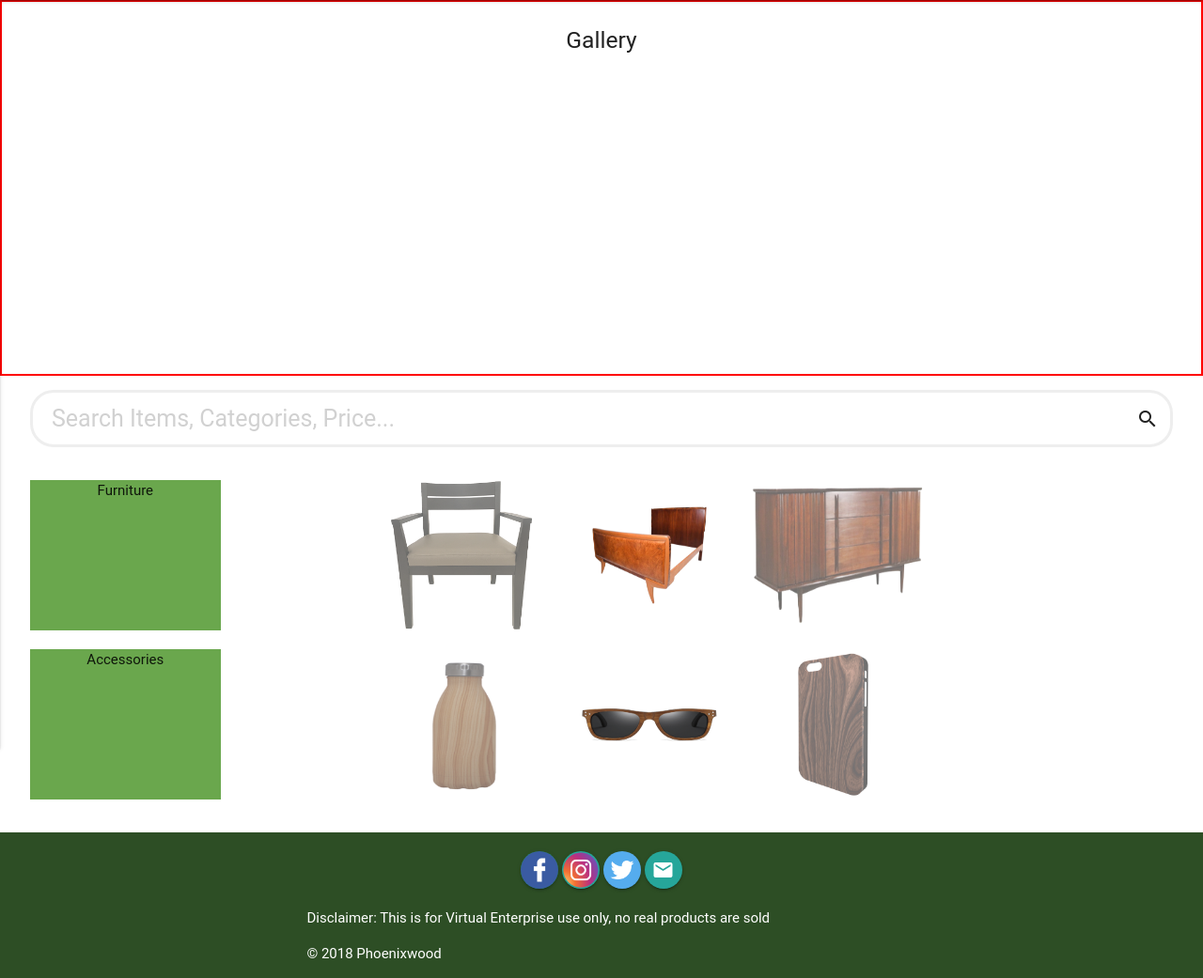
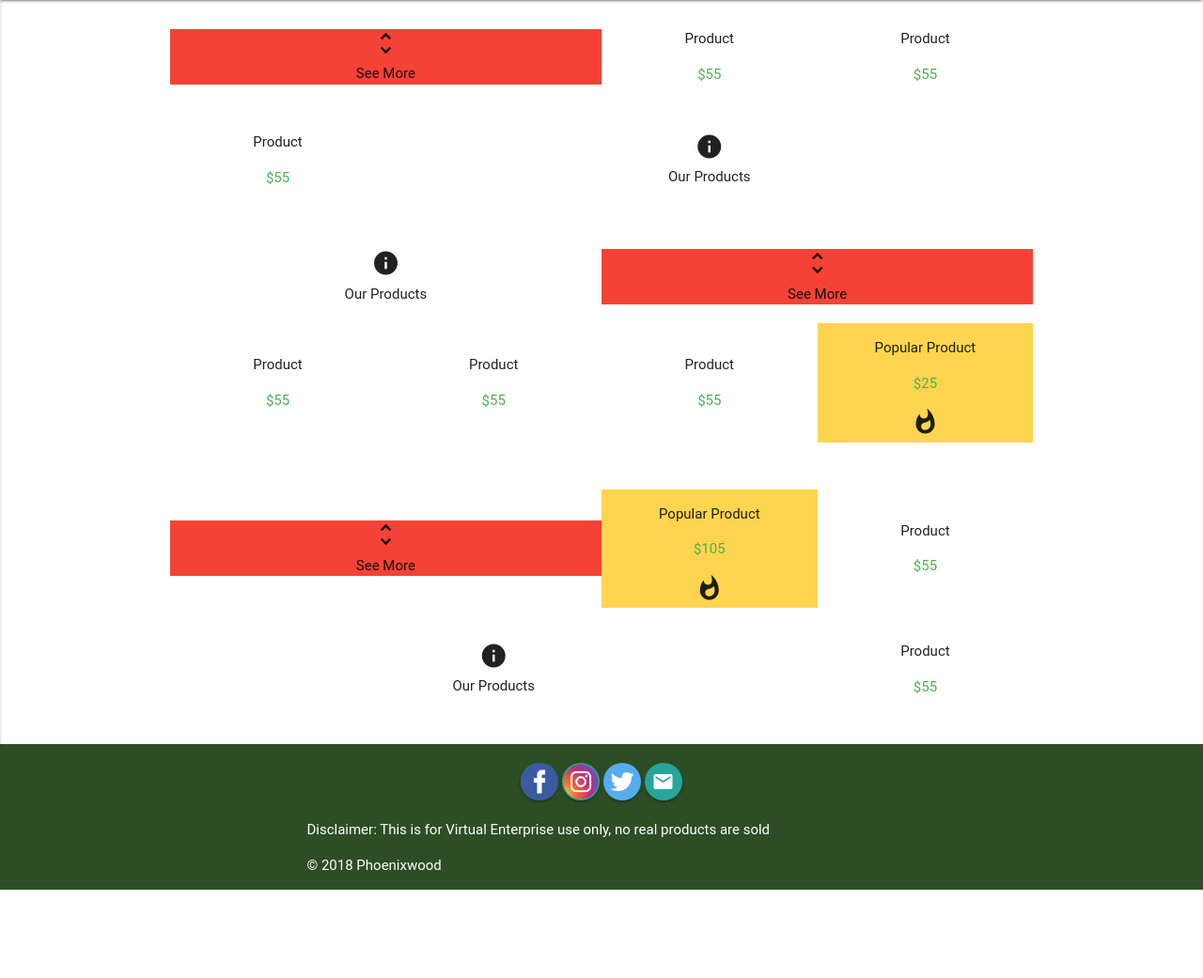
Before and after one commit to KamaalWalker/phoenixwoodvei, a PHP site: page /store.php in a window 1280 px wide. Shown: the part 64-1105 px from the top of the page at 94% size. After the commit the page ends 1011 px from the top, so only its background shows below. Run offline with PHP 8.4, Linux system fonts and the light colour scheme; some libraries are stand-ins or nearby versions; some web fonts are replaced.

Commit message:
Update store.php
Store Overhaul

```diff
--- a/phoenixwoodvei.com/store.php
+++ b/phoenixwoodvei.com/store.php
@@ -4,56 +4,126 @@
 
 <link href="css/store.css" type="text/css" rel="stylesheet" media="screen,projection"/>
 
-<div class="section temp1 center" id="top">
-  <h5>Gallery</h5>
-</div>
+<div class="section container">
+  <div class="row valign-wrapper">
+    <div class="col s6 red">
+      <div class="hover-hide center">
+        <i class="material-icons small">unfold_more</i>
+        <br>See More
+      </div>
+    </div>
+    <div class="col s3 ">
+      <div class="hover-hide center">
+        <p>Product</p>
+        <p class="green-text">$55</p>
+      </div>
+    </div>
+    <div class="col s3 ">
+      <div class="hover-hide center">
+        <p>Product</p>
+        <p class="green-text">$55</p>
+      </div>
+    </div>
+  </div>
 
-<div class="section search">
-  <div class="input-field browser-default" id="search">
-    <input type="text" id="searchfield" placeholder="Search Items, Categories, Price..." onkeyup="">
-    <i class="material-icons right" id="searchicon">search</i>
+  <div class="row valign-wrapper">
+    <div class="col s3 ">
+      <div class="hover-hide center">
+        <p>Product</p>
+        <p class="green-text">$55</p>
+      </div>
+    </div>
+    <div class="col s9 ">
+      <div class="center">
+        <i class="material-icons small">info</i>
+        <br>Our Products
+      </div>
+    </div>
   </div>
 </div>
 
-<div class="section temp2">
+<div class="section container">
+  <div class="row valign-wrapper">
+    <div class="col s6 ">
+      <div class="center">
+        <i class="material-icons small">info</i>
+        <br>Our Products
+      </div>
+    </div>
+    <div class="col s6 red">
+      <div class="hover-hide center">
+        <i class="material-icons small">unfold_more</i>
+        <br>See More
+      </div>
+    </div>
+  </div>
+  <div class="row valign-wrapper">
+    <div class="col s3 ">
+      <div class="hover-hide center">
+        <p>Product</p>
+        <p class="green-text">$55</p>
+      </div>
+    </div>
+    <div class="col s3 ">
+      <div class="hover-hide center">
+        <p>Product</p>
+        <p class="green-text">$55</p>
+      </div>
+    </div>
+    <div class="col s3 ">
+      <div class="hover-hide center">
+        <p>Product</p>
+        <p class="green-text">$55</p>
+      </div>
+    </div>
+    <div class="col s3 amber lighten-2">
+      <div class="hover-hide center">
+        <p>Popular Product</p>
+        <p class="green-text">$25</p>
+        <i class="material-icons small">whatshot</i>
+      </div>
+    </div>
+  </div>
+</div>
 
-  <div class="row">
-    <div class="col s2 category center" id="furniture">
-      Furniture
+<div class="section container">
+  <div class="row valign-wrapper">
+    <div class="col s6 red">
+      <div class="hover-hide center">
+        <i class="material-icons small">unfold_more</i>
+        <br>See More
+      </div>
     </div>
-    <div class="carousel">
-      <a class="carousel-item" href="#one!"><img src="images/furniture_1.png"></a>
-      <a class="carousel-item" href="#two!"><img src="images/furniture_2.png"></a>
-      <a class="carousel-item" href="#three!"><img src="images/furniture_3.png"></a>
+    <div class="col s3 amber lighten-2">
+      <div class="hover-hide center">
+        <p>Popular Product</p>
+        <p class="green-text">$105</p>
+        <i class="material-icons small">whatshot</i>
+      </div>
+    </div>
+    <div class="col s3 ">
+      <div class="hover-hide center">
+        <p>Product</p>
+        <p class="green-text">$55</p>
+      </div>
     </div>
   </div>
 
-  <div class="row">
-    <div class="col s2 category center" id="furniture">
-      Accessories
+  <div class="row valign-wrapper">
+    <div class="col s9 ">
+      <div class="center">
+        <i class="material-icons small">info</i>
+        <br>Our Products
+      </div>
     </div>
-    <div class="carousel">
-      <a class="carousel-item" href="#one!"><img src="images/accessory_1.png"></a>
-      <a class="carousel-item" href="#two!"><img src="images/accessory_2.png"></a>
-      <a class="carousel-item" href="#three!"><img src="images/accessory_3.png"></a>
+    <div class="col s3 ">
+      <div class="hover-hide center">
+        <p>Product</p>
+        <p class="green-text">$55</p>
+      </div>
     </div>
   </div>
-
 </div>
-
-<!--<div class="section temp3">
-  <h5>Featured ? On Sale? Staff picks?</h5>
-</div>
-
-<div class="section temp3">
-  <h5>Statistics?</h5>
-</div>
-
-<div class="section temp3">
-  <h5>Live pictures with products</h5>
-</div>
-
-<a class="center" href="#top">Top</a>-->
 
 <script src="js/store.js"></script>
 
```
